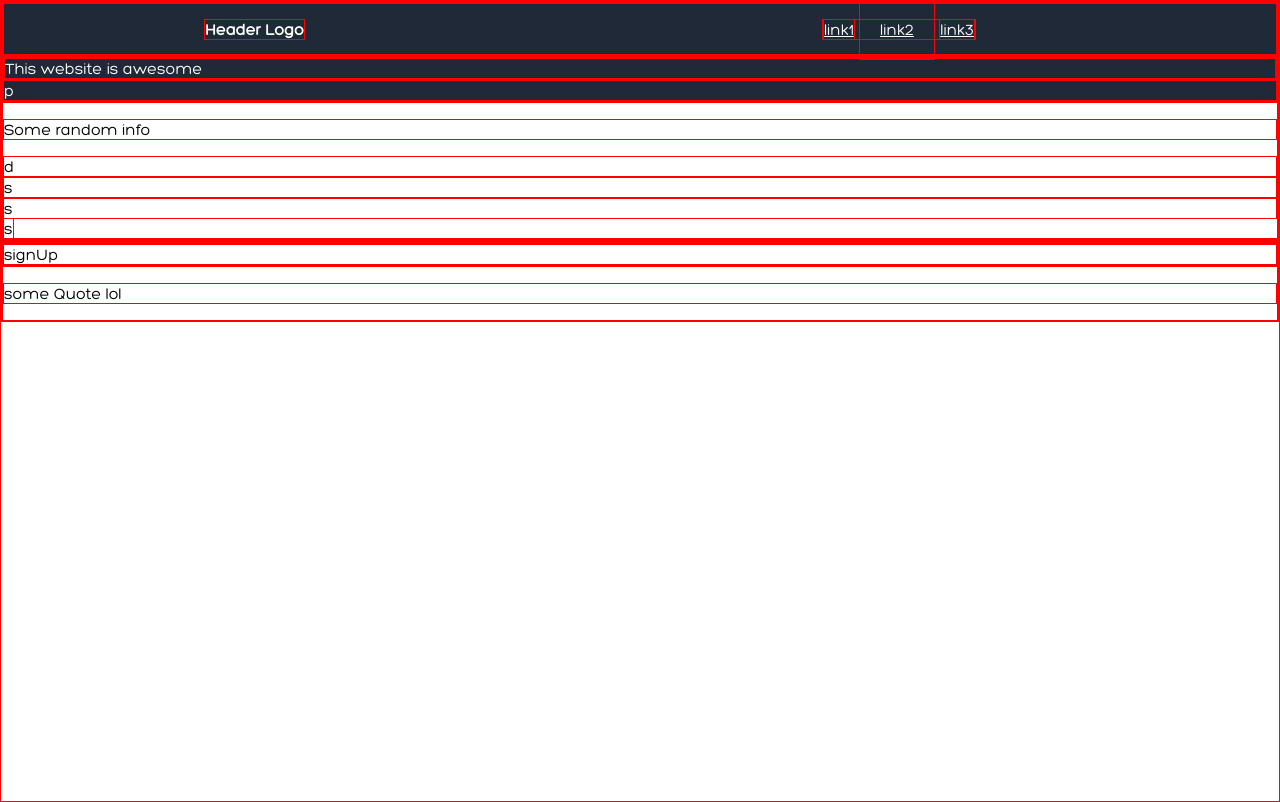
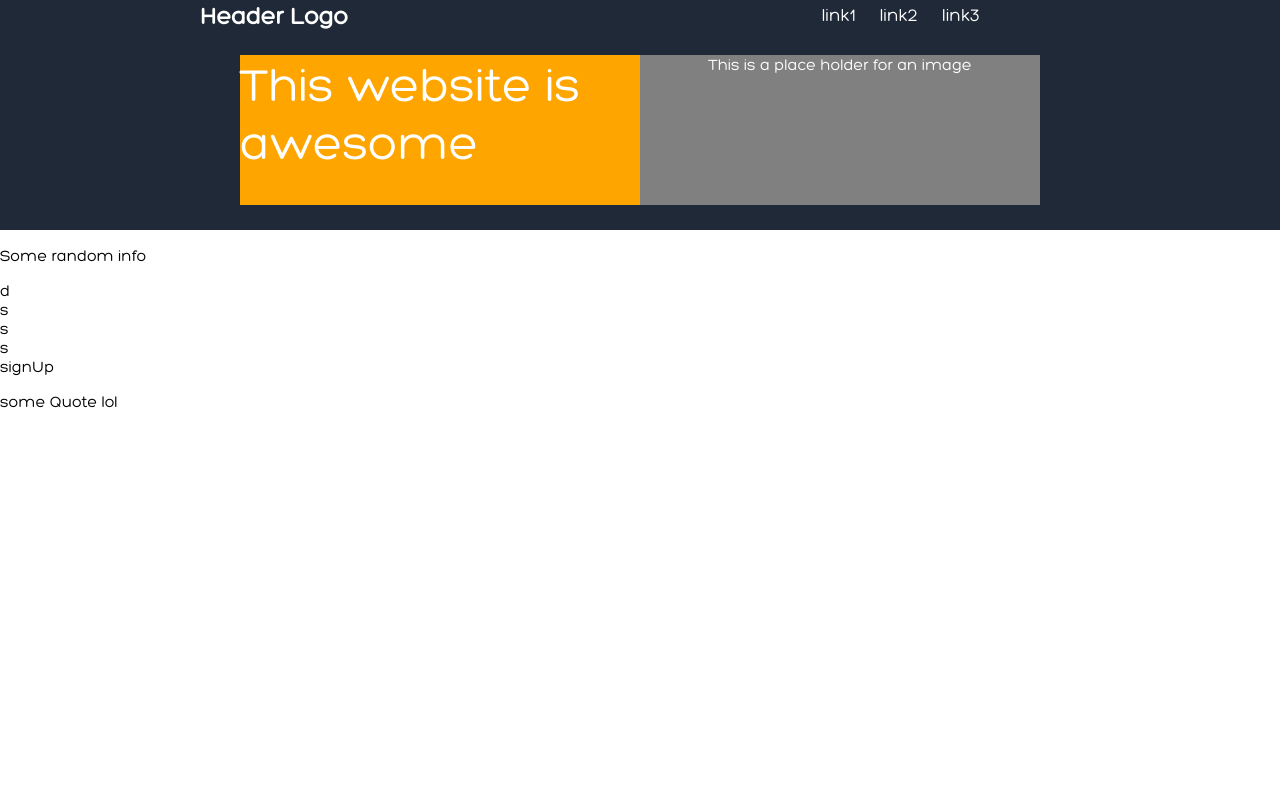
Before and after one commit to GreenChiles/Landing-Page, a plain HTML site: page index.html in a window 1280 px wide. Drawn offline with Linux system fonts and the light colour scheme.

Commit message:
made progress on the top section of the web page. changed a few css code. ALso changed a few html lines of code

```diff
--- a/index.html
+++ b/index.html
@@ -24,7 +24,7 @@
         <div id="leftContainer">
             <div id="title">This website is awesome</div>
         </div>
-        <div id="rightContainer">p</div>
+        <div id="rightContainer">This is a place holder for an image</div>
     </div>
 
     <div class="midBox">
--- a/styles.css
+++ b/styles.css
@@ -1,5 +1,5 @@
 * {
-    border: 0.5px solid red;
+   /* border: 0.2px solid green; */
 }
 
 html {
@@ -20,6 +20,8 @@ body {
 
 a {
     color: white;
+    text-decoration: none;
+    font-size: 18px;
 }
 
 .navbar {
@@ -28,12 +30,13 @@ a {
     display: flex;
     justify-content: space-between;
     align-items: center;
-    height: 50px;
+    height: 30px;
 }
 
 #headerLogo {
     margin-left: 200px;
     font-weight: bolder;
+    font-size: 24px;
     order: 1;
 
 }
@@ -56,4 +59,24 @@ a {
 .topBox {
     background-color: #1F2937;
     color: white;
+    display: flex;
+    height: 200px;
+    align-items: center;
+    justify-content:center;
 }
+ #leftContainer {
+    height: 150px;
+    width: 400px;
+    background-color:orange;
+ }
+
+ #title {
+     font-size: 48px;
+ }
+ #rightContainer {
+     height: 150px;
+     width: 400px;
+     background-color: grey;
+     text-align:center;
+
+ }
```
